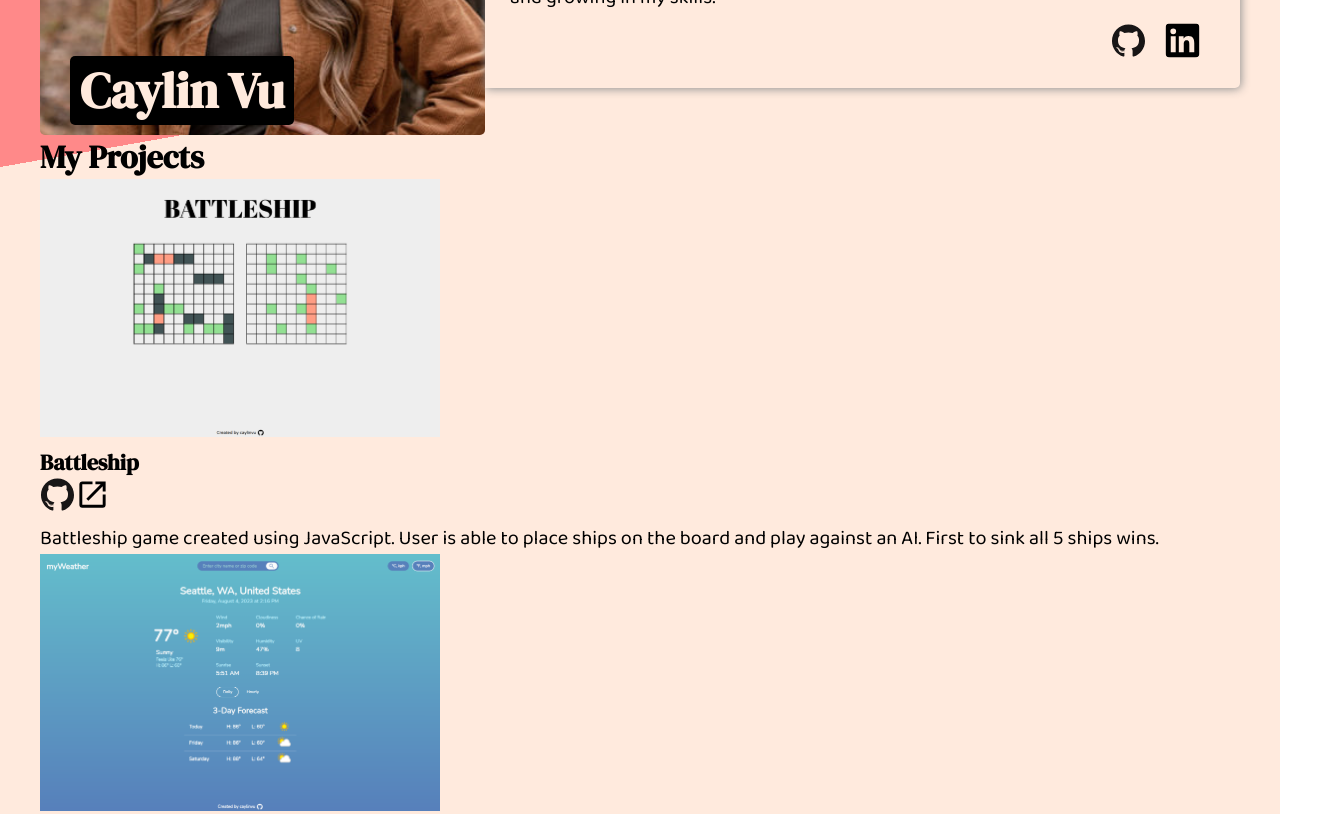
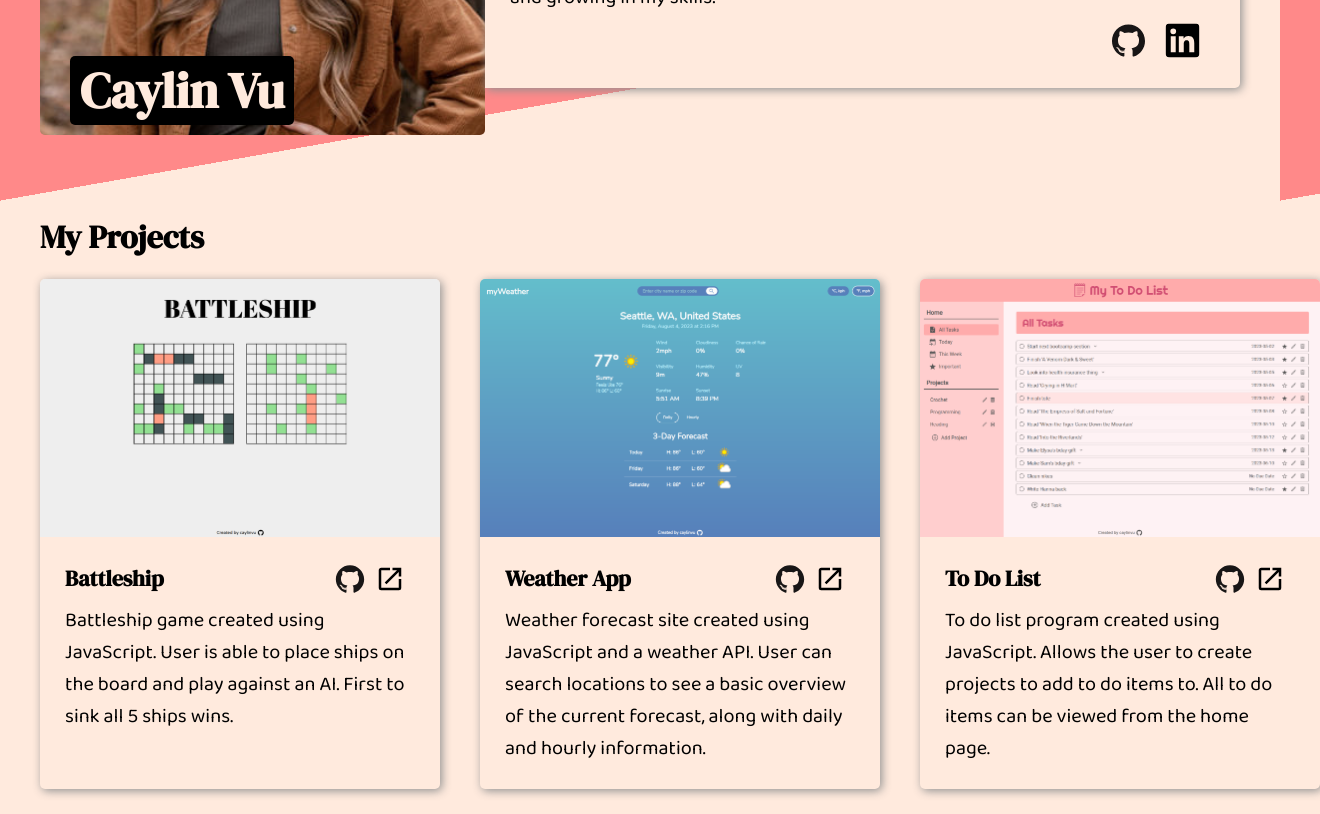
Before and after one commit to caylinvu/personal-portfolio, a website built with webpack: page dist/index.html in a window 1280 px wide. Shown: the part 360-1174 px from the top of the page, 1320 px wide, since content can reach past the window. Built offline with nearby package versions, Linux system fonts and the light colour scheme.

Commit message:
Style my project section

```diff
--- a/src/index.js
+++ b/src/index.js
@@ -1,16 +1,26 @@
-const myProjects = document.querySelector('.my-projects');
+const projectContainer = document.querySelector('.project-container');
 
 const addProject = (name, imgLoc, repoLinkLoc, liveLinkLoc, description) => {
     const projectDiv = document.createElement('div');
+    projectDiv.className = 'project-div';
 
     const img = document.createElement('img');
     img.src = imgLoc;
     img.className = 'project-img';
 
     const projectInfo = document.createElement('div');
+    projectInfo.className = 'project-info';
+
+    const projectHeader = document.createElement('div');
+    projectHeader.className = 'project-header';
+
+    const nameDiv = document.createElement('div');
 
     const projectName = document.createElement('h3');
     projectName.textContent = name;
+
+    const linkContainer = document.createElement('div');
+    linkContainer.className = 'link-container';
 
     const repoLink = document.createElement('a');
     repoLink.href = repoLinkLoc;
@@ -29,15 +39,18 @@ const addProject = (name, imgLoc, repoLinkLoc, liveLinkLoc, description) => {
     const projectDescription = document.createElement('p');
     projectDescription.textContent = description;
 
-    myProjects.appendChild(projectDiv);
+    projectContainer.appendChild(projectDiv);
     projectDiv.appendChild(img);
     projectDiv.appendChild(projectInfo);
-    projectInfo.appendChild(projectName);
-    projectInfo.appendChild(repoLink);
-    projectInfo.appendChild(liveLink);
+    projectInfo.appendChild(projectHeader);
+    projectHeader.appendChild(nameDiv);
+    nameDiv.appendChild(projectName);
+    projectHeader.appendChild(linkContainer);
+    linkContainer.appendChild(repoLink);
+    linkContainer.appendChild(liveLink);
     repoLink.appendChild(ghIcon);
     liveLink.appendChild(externalIcon);
-    projectDiv.appendChild(projectDescription);
+    projectInfo.appendChild(projectDescription);
 }
 
 addProject('Battleship', 'images/battleship.png', 'https://github.com/caylinvu/battleship', 'https://caylinvu.github.io/battleship/', 'Battleship game created using JavaScript. User is able to place ships on the board and play against an AI. First to sink all 5 ships wins.');
@@ -49,8 +62,6 @@ addProject('Etch-A-Sketch', 'images/etchasketch.png', 'https://github.com/caylin
 
 // TO DO
 
-// STYLE ABOUT ME
-
 // STYLE PROJECT INFO
 
 // STYLE CONTACT INFO
```
Also changed, not shown: dist/index.html, dist/main.js, dist/style.css.
